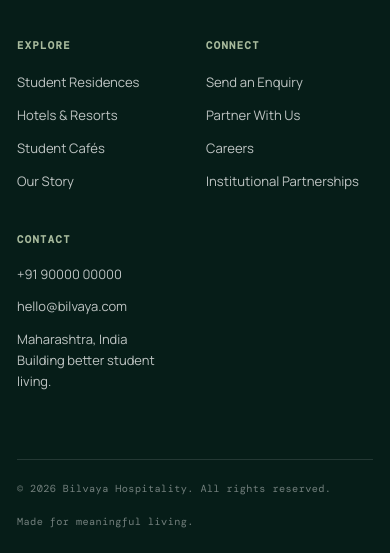
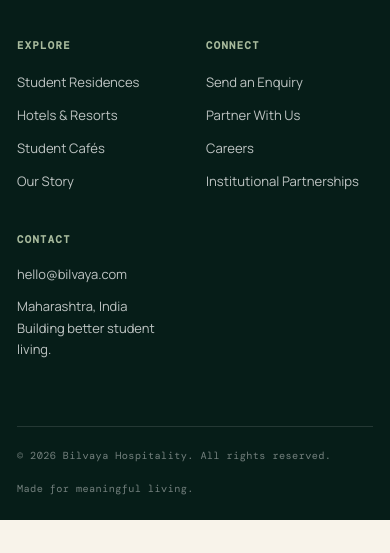
Before and after one commit to kevalramganesh/Bilvaya, a plain HTML site: page index.html in a window 390 px wide. Shown: the part 7274-7827 px from the top of the page. After the commit the page ends 7794 px from the top, so only its background shows below. Drawn offline with nearby package versions, Linux system fonts and the light colour scheme; a web font is replaced by a local one.

Commit message:
Remove phone number from contact section

```diff
--- a/index.html
+++ b/index.html
@@ -1795,7 +1795,7 @@
 
         <div>
           <h4 class="footer-title">Contact</h4>
-          <a class="contact-line" href="tel:+919000000000">+91 90000 00000</a>
+
           <a class="contact-line" href="mailto:hello@bilvaya.com">
             hello@bilvaya.com
           </a>
```
